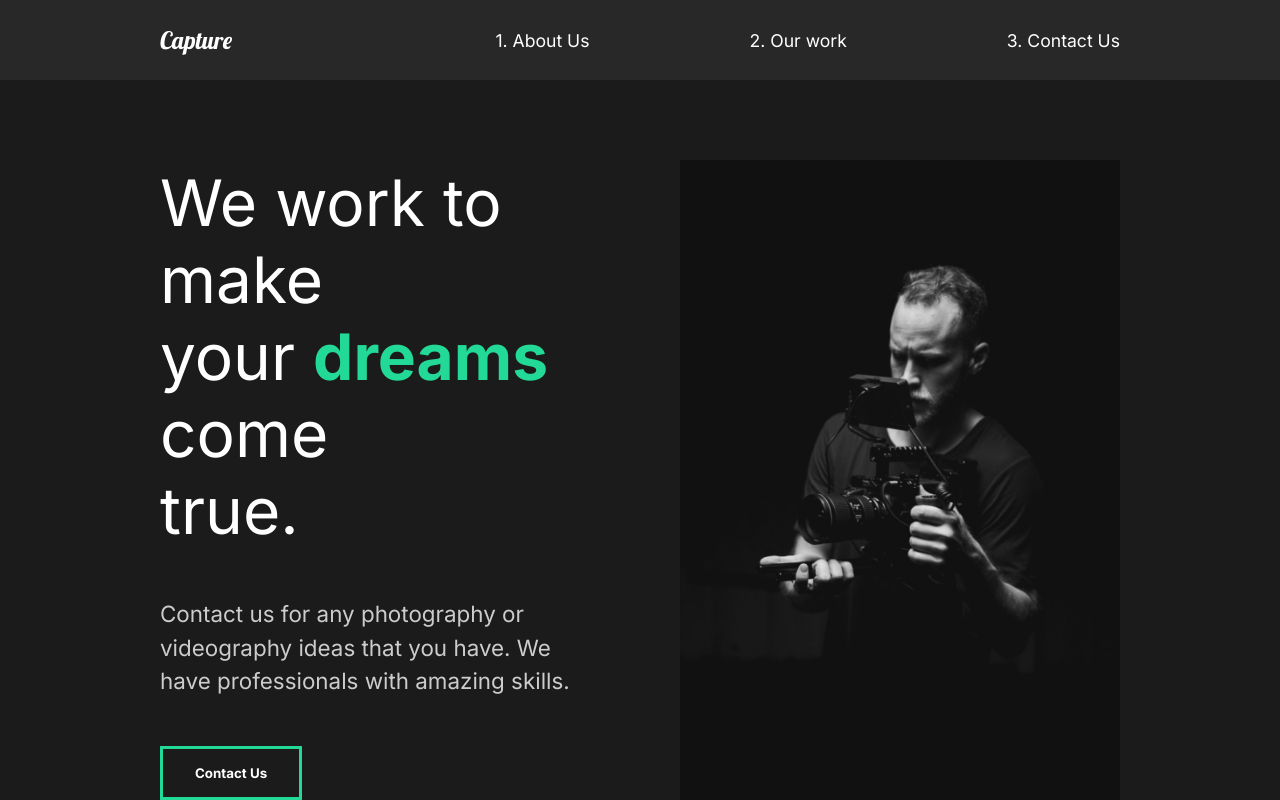
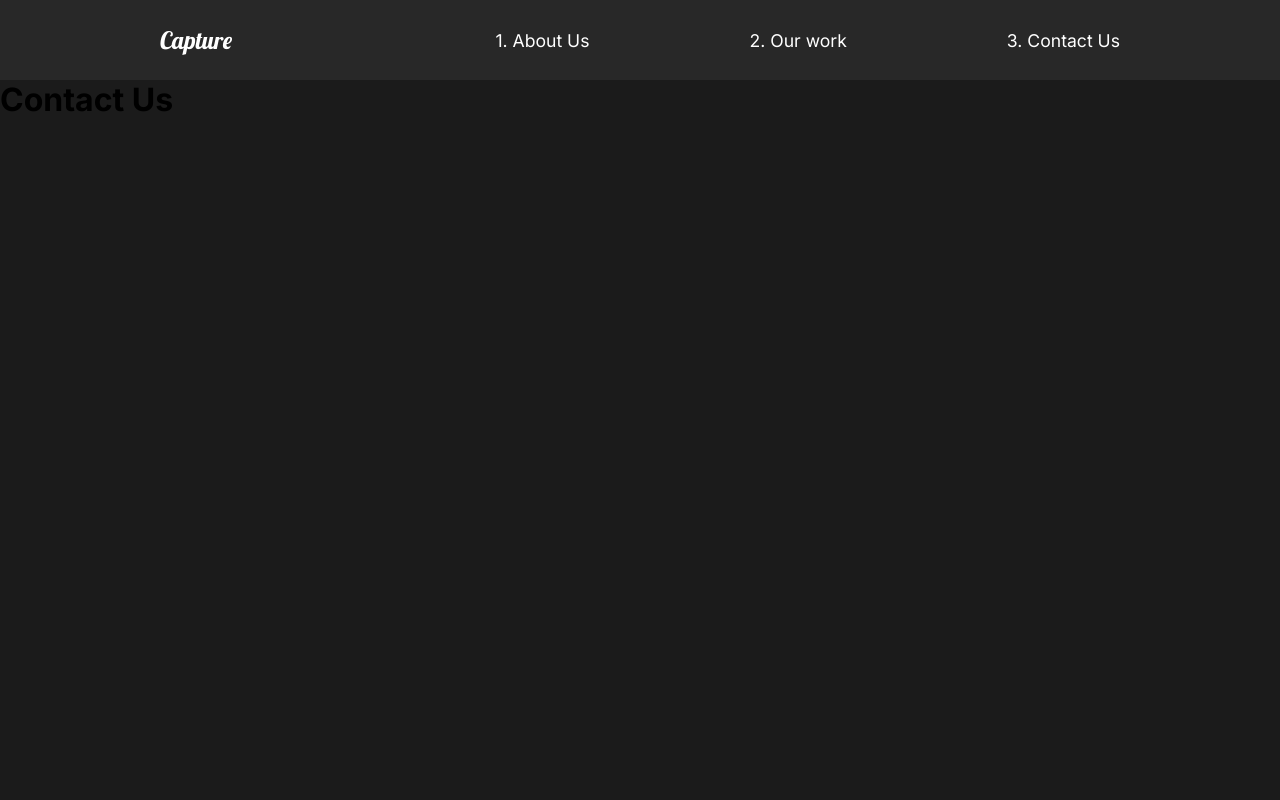
Before and after one commit to AlexandreBergeron1/Capture, a React (Create React App) app: page /contact in a window 1280 px wide. Shown: the top 800 px of the page. Built offline with nearby package versions, Linux system fonts and the light colour scheme.

Commit message:
8. React Router

```diff
--- a/src/App.js
+++ b/src/App.js
@@ -2,15 +2,25 @@
 //Styles
 import GlobalStyle from "./components/GlobalStyle";
 //Import pages
-import AboutUs from "./pages/AboutUs.js";
+import AboutUs from "./pages/AboutUs";
+import ContactUs from "./pages/ContactUs";
+import OurWork from "./pages/OurWork";
+//Import Components
 import Nav from "./components/Nav.js";
+//Router
+import { Routes, Route } from "react-router-dom";
 
 function App() {
   return (
     <div className="App">
       <GlobalStyle />
       <Nav />
-      <AboutUs />
+      <Routes>
+        <Route path="/" exact element={<AboutUs />} />
+        <Route path="/about" exact element={<AboutUs />} />
+        <Route path="/work" exact element={<OurWork />} />
+        <Route path="/contact" exact element={<ContactUs />} />
+      </Routes>
     </div>
   );
 }
--- a/src/components/Nav.js
+++ b/src/components/Nav.js
@@ -1,23 +1,24 @@
 import React from "react";
 import styled from "styled-components";
+import { Link } from "react-router-dom";
 
 function Nav() {
   return (
     <StyledNav>
       <h1>
-        <a id="logo" href="#">
+        <Link id="logo" to="/">
           Capture
-        </a>
+        </Link>
       </h1>
       <ul>
         <li>
-          <a href="#">1. About Us</a>
+          <Link to="/about">1. About Us</Link>
         </li>
         <li>
-          <a href="#">2. Our work</a>
+          <Link to="/work">2. Our work</Link>
         </li>
         <li>
-          <a href="#">3. Contact Us</a>
+          <Link to="/contact">3. Contact Us</Link>
         </li>
       </ul>
     </StyledNav>
--- a/src/index.js
+++ b/src/index.js
@@ -2,11 +2,14 @@
 import ReactDOM from "react-dom/client";
 import App from "./App";
 import reportWebVitals from "./reportWebVitals";
+import { BrowserRouter } from "react-router-dom";
 
 const root = ReactDOM.createRoot(document.getElementById("root"));
 root.render(
   <React.StrictMode>
-    <App />
+    <BrowserRouter>
+      <App />
+    </BrowserRouter>
   </React.StrictMode>
 );
 
--- /dev/null
+++ b/src/pages/ContactUs.js
@@ -0,0 +1,11 @@
+import React from "react";
+
+function ContactUs() {
+  return (
+    <div>
+      <h1>Contact Us</h1>
+    </div>
+  );
+}
+
+export default ContactUs;
--- /dev/null
+++ b/src/pages/OurWork.js
@@ -0,0 +1,11 @@
+import React from "react";
+
+function OurWork() {
+  return (
+    <div>
+      <h1>OurWork</h1>
+    </div>
+  );
+}
+
+export default OurWork;
```
